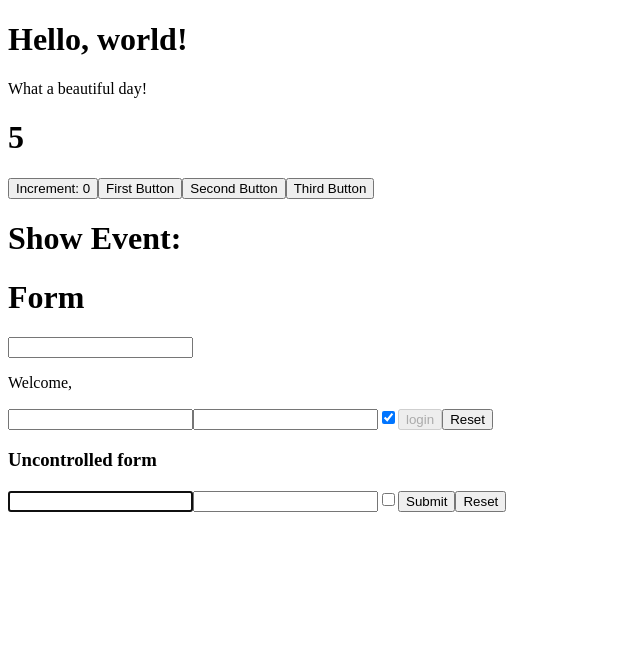
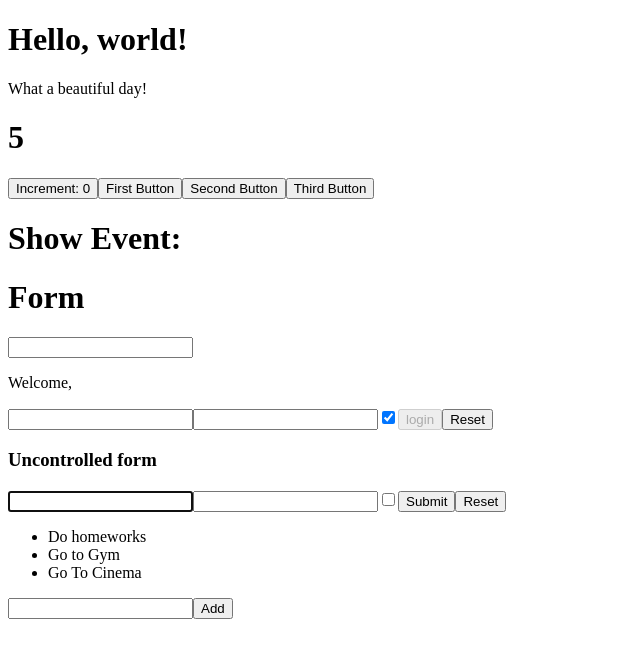
Before and after one commit to RiccardoPriolo/React-exercises, a React (Create React App) app: page / in a window 1280 px wide. Shown: the top 658 px of the page, without its empty margins (0-640 px from the left). Built offline with nearby package versions, Linux system fonts and the light colour scheme.

Commit message:
Svolgimento List-03

```diff
--- a/src/App.js
+++ b/src/App.js
@@ -7,7 +7,7 @@ import ClickTracker from "./Clicktracker";
 import InteractiveWelcome from "./InteractiveWelcome";
 import Login from "./Login";
 import MyUncontrolledForm from "./UncontrolledLogin";
-
+import MyToDoList from "./MyTodoList";
 
 class App extends React.Component {
   onLogin = (state) => {
@@ -25,6 +25,7 @@ class App extends React.Component {
         <InteractiveWelcome />
         <Login onLogin={this.onLogin} />
         <MyUncontrolledForm />
+        <MyToDoList />
       </div>
     );
   }
--- /dev/null
+++ b/src/MyTodoList.js
@@ -0,0 +1,48 @@
+import React from "react";
+
+class TodoList extends React.Component {
+  state = {
+    items: ["Do homeworks", "Go to Gym", "Go To Cinema"],
+    newItem: null,
+    addItem: true,
+  };
+
+  handleInput = (event) => {
+    this.setState({
+      newItem: event.target.value,
+      addBtn: !event.target.value,
+    });
+  };
+  handleAdd = () => {
+    this.setState({
+      items: [...this.state.items, this.state.newItem],
+    });
+  };
+
+  render() {
+    return (
+      <>
+        <ul>
+          {this.state.items.map((items, index) => (
+            <li key={index}>{items}</li>
+          ))}
+        </ul>
+        <input
+          name="todo"
+          type="text"
+          onChange={this.handleInput}
+          value={this.state.newItem}
+        ></input>
+        <button
+          type="button"
+          onClick={this.handleAdd}
+          disabled={this.state.addBtn}
+        >
+          Add{" "}
+        </button>
+      </>
+    );
+  }
+}
+
+export default TodoList;
```
